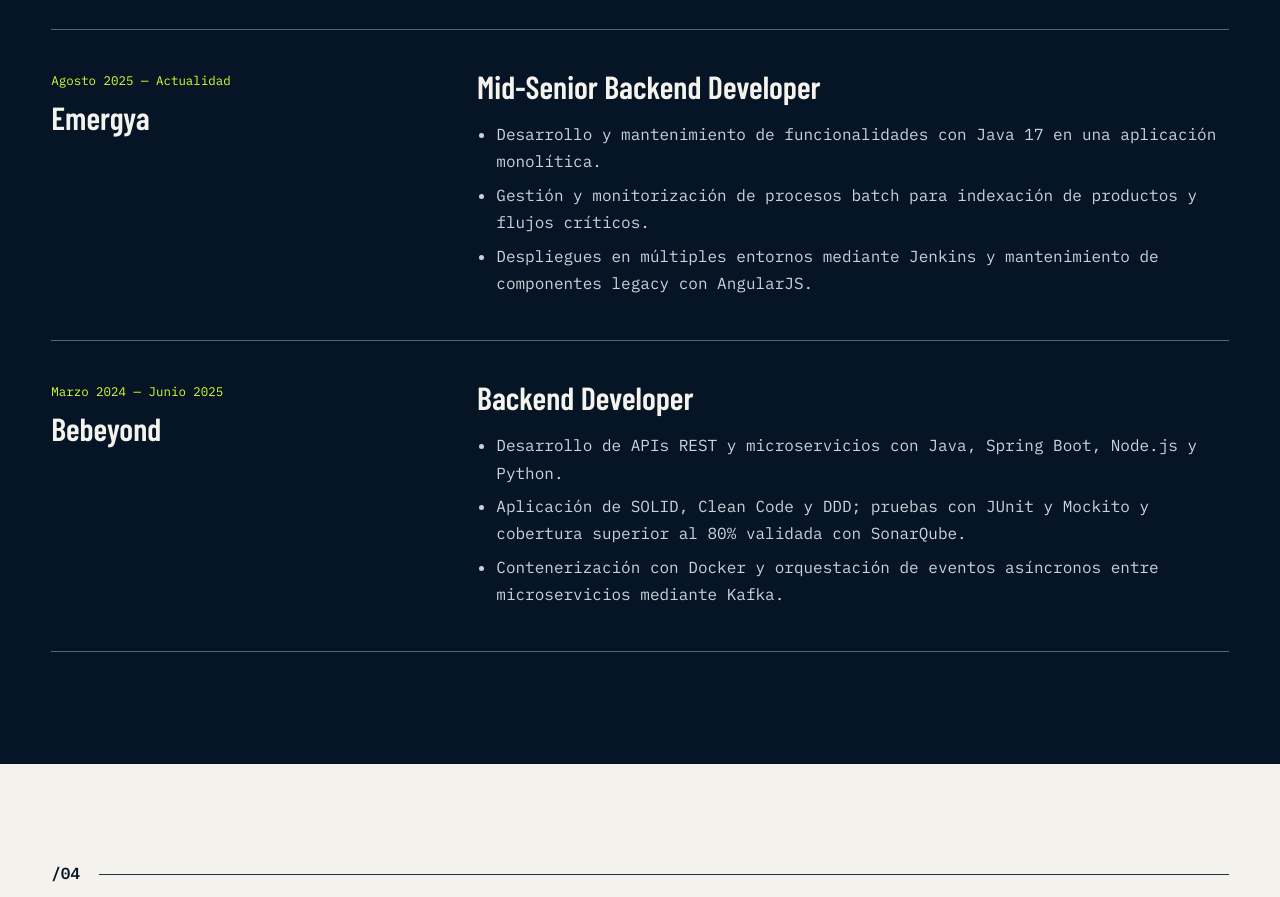
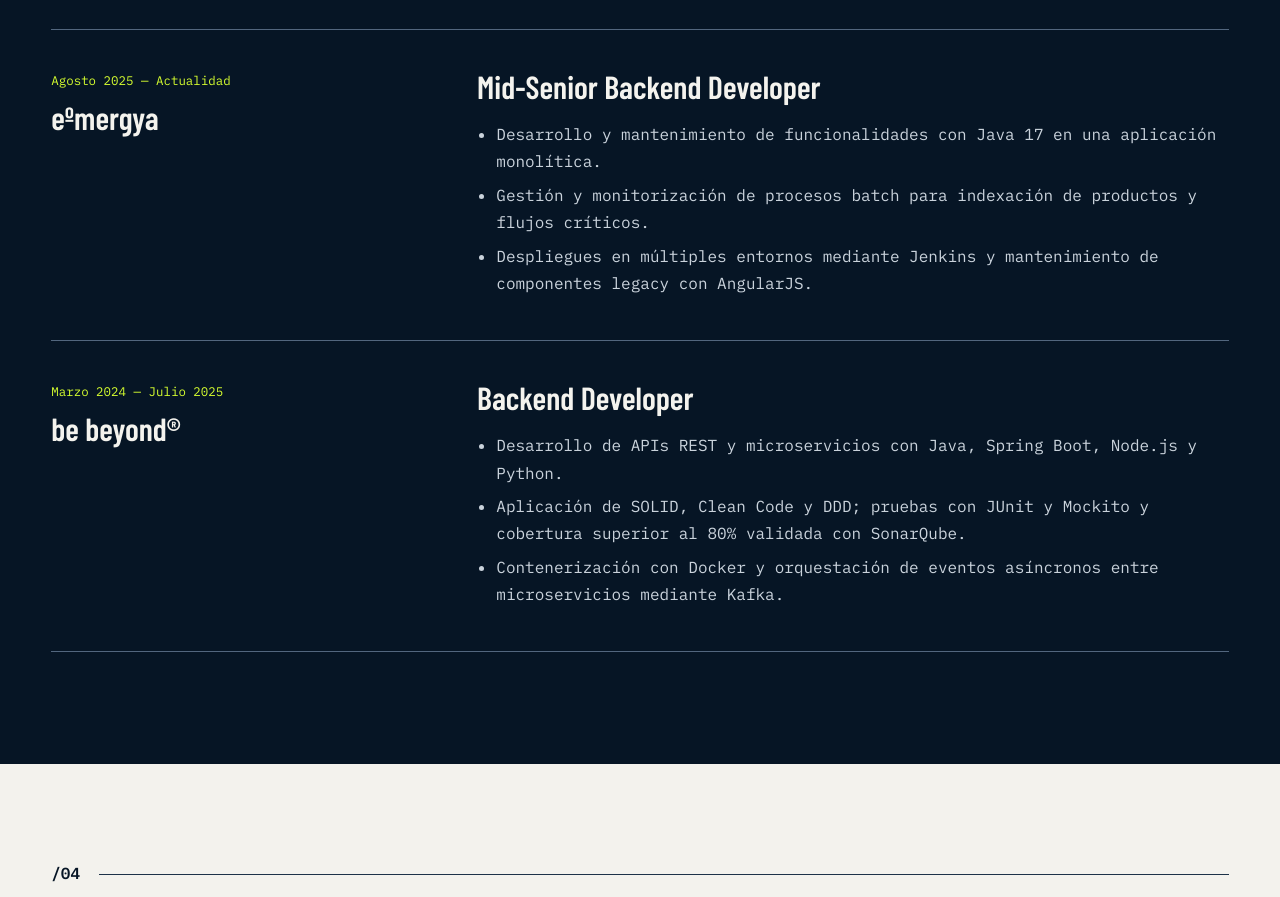
Before and after one commit to rbullonp/portfolio-backend, a plain HTML site: page index.html in a window 1280 px wide. Shown: the part 1982-2879 px from the top of the page. Drawn offline with nearby package versions, Linux system fonts and the light colour scheme; a web font is replaced by a local one.

Commit message:
Update company names in experience section

```diff
--- a/index.html
+++ b/index.html
@@ -290,7 +290,7 @@
           <article class="experience-role reveal">
             <div class="experience-meta">
               <span>Agosto 2025 — Actualidad</span>
-              <strong>Emergya</strong>
+              <strong>eºmergya</strong>
             </div>
             <div class="experience-content">
               <h3>Mid-Senior Backend Developer</h3>
@@ -303,8 +303,8 @@
           </article>
           <article class="experience-role reveal">
             <div class="experience-meta">
-              <span>Marzo 2024 — Junio 2025</span>
-              <strong>Bebeyond</strong>
+              <span>Marzo 2024 — Julio 2025</span>
+              <strong>be beyond®</strong>
             </div>
             <div class="experience-content">
               <h3>Backend Developer</h3>
```
